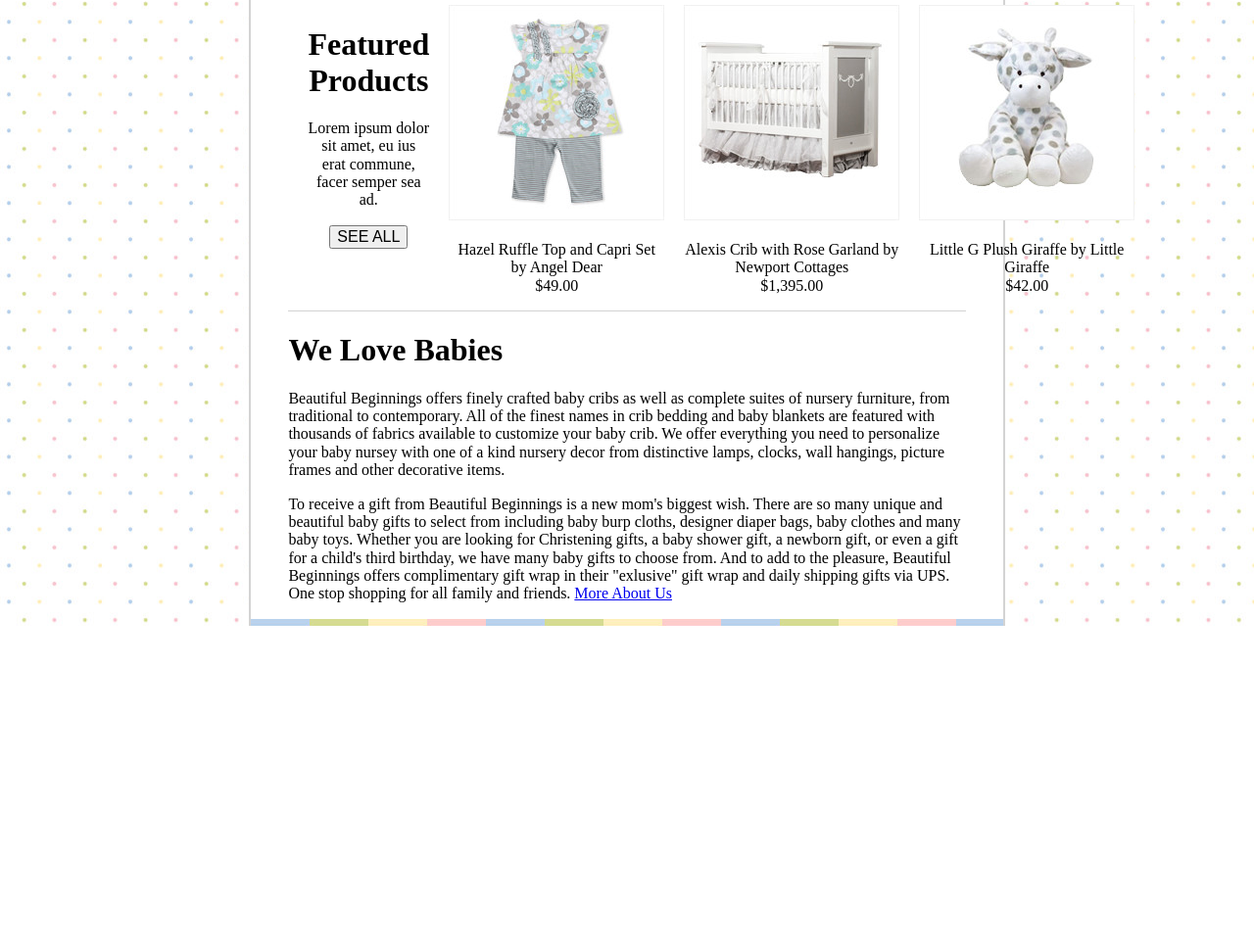
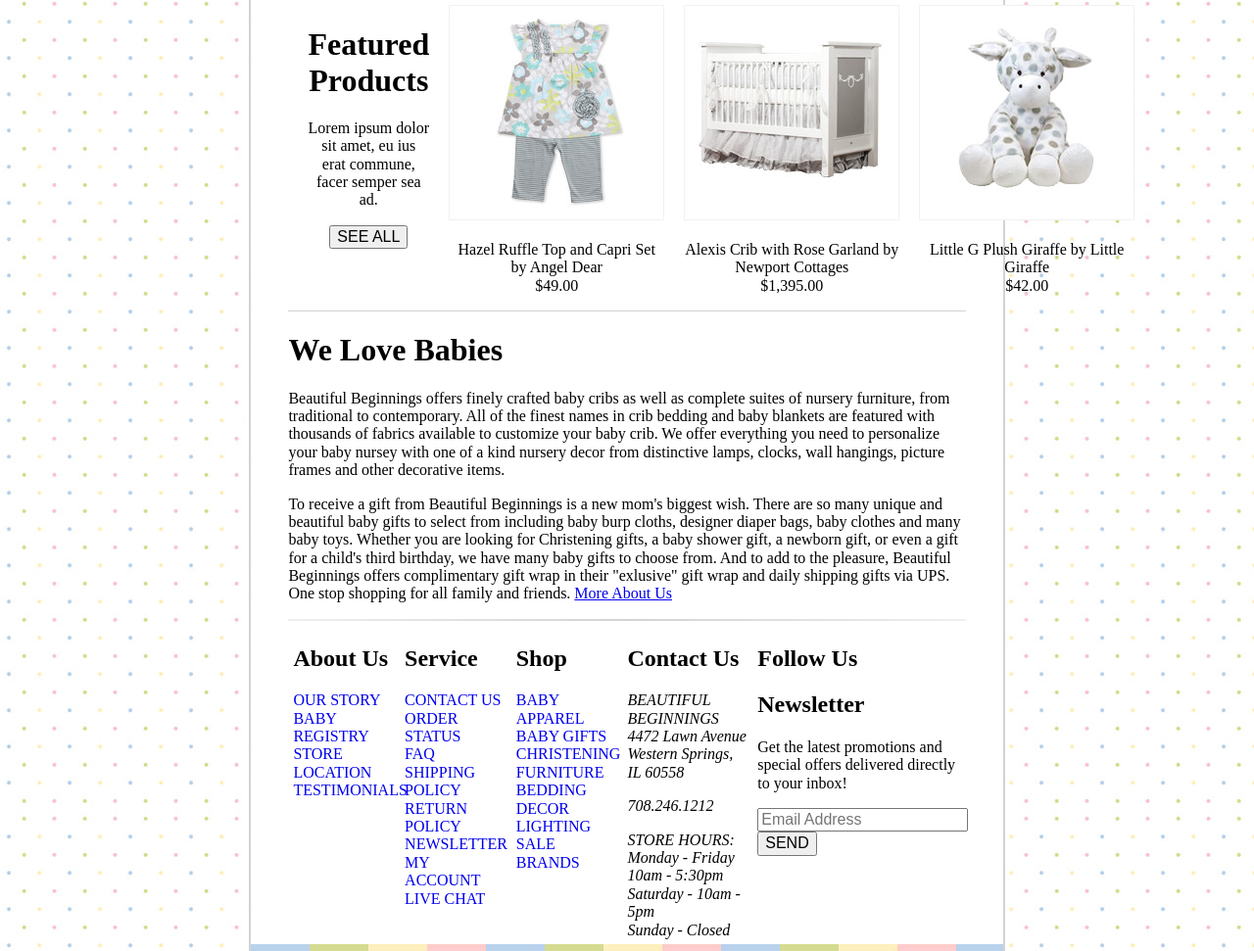
Before and after one commit to csan21/mock-two, a plain HTML site: page index.html in a window 1280 px wide. Shown: the part 967-1938 px from the top of the page at 98% size. Before the commit the page ends 1606 px from the top, so only its background shows below. Drawn offline with Linux system fonts and the light colour scheme.

Commit message:
Add bottom section

```diff
--- a/index.html
+++ b/index.html
@@ -51,7 +51,7 @@
       </header>
 
       <section class="slide-show">
-        <div class="info">
+        <div class="slide-overlay">
           <h1>Crib Bedding Sale</h1>
           <p>Save up to 50% off on select crib bedding now through Memorial Day!</p>
           <button>SHOP CRIB BEDDING</button>
@@ -92,10 +92,73 @@
         <h1>We Love Babies</h1>
         <p>Beautiful Beginnings offers finely crafted baby cribs as well as complete suites of nursery furniture, from traditional to contemporary. All of the finest names in crib bedding and baby blankets are featured with thousands of fabrics available to customize your baby crib. We offer everything you need to personalize your baby nursey with one of a kind nursery decor from distinctive lamps, clocks, wall hangings, picture frames and other decorative items.</p>
         <p>To receive a gift from Beautiful Beginnings is a new mom's biggest wish. There are so many unique and beautiful baby gifts to select from including baby burp cloths, designer diaper bags, baby clothes and many baby toys. Whether you are looking for Christening gifts, a baby shower gift, a newborn gift, or even a gift for a child's third birthday, we have many baby gifts to choose from. And to add to the pleasure, Beautiful Beginnings offers complimentary gift wrap in their "exlusive" gift wrap and daily shipping gifts via UPS. One stop shopping for all family and friends. <a href="#">More About Us</a></p>
+        <div class="line-break-darker"></div>
       </section>
+
+      <section class="about">
+        <div class="links-list">
+          <h2>About Us</h2>
+          <ul>
+            <li><a href="#">OUR STORY</a></li>
+            <li><a href="#">BABY REGISTRY</a></li>
+            <li><a href="#">STORE LOCATION</a></li>
+            <li><a href="#">TESTIMONIALS</a></li>
+          </ul>
+        </div>
+        <div class="links-list">
+          <h2>Service</h2>
+          <ul>
+            <li><a href="#">CONTACT US</a></li>
+            <li><a href="#">ORDER STATUS</a></li>
+            <li><a href="#">FAQ</a></li>
+            <li><a href="#">SHIPPING POLICY</a></li>
+            <li><a href="#">RETURN POLICY</a></li>
+            <li><a href="#">NEWSLETTER</a></li>
+            <li><a href="#">MY ACCOUNT</a></li>
+            <li><a href="#">LIVE CHAT</a></li>
+          </ul>
+        </div>
+        <div class="links-list">
+          <h2>Shop</h2>
+          <ul>
+            <li><a href="#">BABY APPAREL</a></li>
+            <li><a href="#">BABY GIFTS</a></li>
+            <li><a href="#">CHRISTENING</a></li>
+            <li><a href="#">FURNITURE</a></li>
+            <li><a href="#">BEDDING</a></li>
+            <li><a href="#">DECOR</a></li>
+            <li><a href="#">LIGHTING</a></li>
+            <li><a href="#">SALE</a></li>
+            <li><a href="#">BRANDS</a></li>
+          </ul>
+        </div>
+        <div class="links-list" id="links-contact">
+        <h2>Contact Us</h2>
+          <address>
+            BEAUTIFUL BEGINNINGS<br>
+            4472 Lawn Avenue<br>
+            Western Springs, IL 60558<br>
+            <p>708.246.1212</p>
+            STORE HOURS:<br>
+            Monday - Friday 10am - 5:30pm<br>
+            Saturday - 10am - 5pm<br>
+            Sunday - Closed
+          </address>
+        </div>
+        <div class="links-list" id="links-social">
+        <h2>Follow Us</h2>
+          <div class="social-icons">
+          </div>
+          <h2>Newsletter</h2>
+          <p>Get the latest promotions and special offers delivered directly to your inbox!</p>
+          <input type="text" placeholder="Email Address"></input>
+          <button>SEND</button>
+        </div>
+      </section>
+      <footer>
+
+      </footer>
       <div class="top-border"></div>
-      <footer>
-      </footer>
     </div>
   </body>
 </html>
--- a/styles/_grid.scss
+++ b/styles/_grid.scss
@@ -25,7 +25,7 @@ section {
   background: url(../img/slide-room.jpg) no-repeat right center;
   height: 400px;
 
-  > .info {
+  > .slide-overlay {
     background: linear-gradient(
       to bottom,
       rgba(255, 255, 255, 0),
@@ -37,9 +37,8 @@ section {
     margin-right: 50px;
     width: 30%;
     height: 100%;
-    display: flex;
-    flex-direction: column;
     justify-content: center;
+    box-sizing: border-box;
   }
 }
 
@@ -52,3 +51,31 @@ section {
     margin-left: 20px;
   }
 }
+
+.about {
+  display: flex;
+
+  > .links-list {
+    margin: 0;
+    text-align: left;
+    width: 15%;
+    padding: 5px;
+
+    > ul {
+      list-style-type: none;
+      padding: 0;
+
+      > li > a {
+        text-decoration: none;
+      }
+    }
+  }
+}
+
+#links-contact {
+  width: 20%;
+}
+
+#links-social {
+  width: 30%;
+}
```
Also changed, not shown: styles/main.css, 1 other file.
